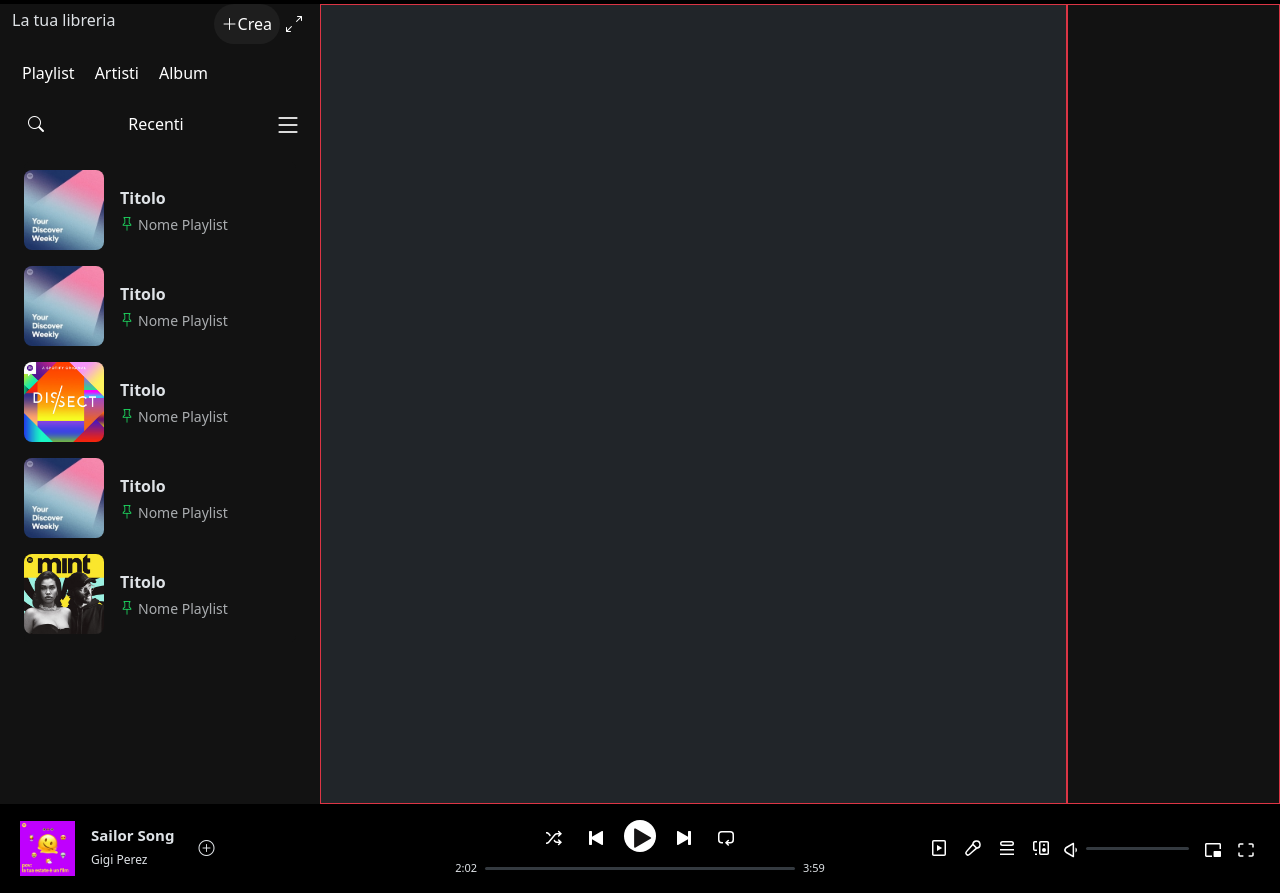
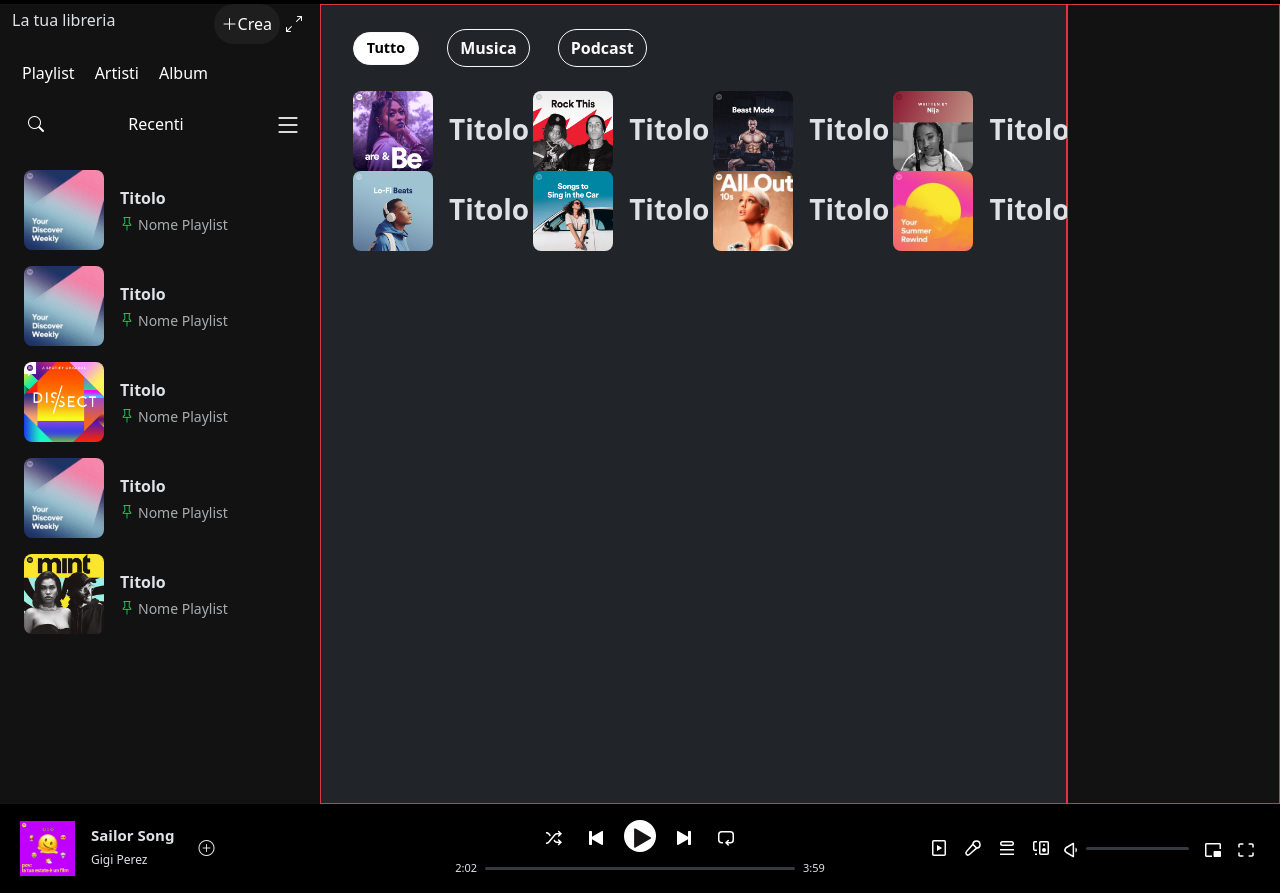
Before and after one commit to Sir-Frederik/Progetto_Spotify, a plain HTML site: page index.html in a window 1280 px wide. Shown: the part 51-944 px from the top of the page. Drawn offline with nearby package versions, Linux system fonts and the light colour scheme; a script that the page names is missing.

Commit message:
fatte le card in alto e i bottoni principali

```diff
--- a/assets/css/index.css
+++ b/assets/css/index.css
@@ -69,9 +69,23 @@ footer {
   font-size: 0.8rem;
   padding: 0.3rem 1rem;
 }
+.whiteButton {
+  color: black;
+  background-color: white;
+  transition: all 0.3s ease;
+  font-size: 0.9rem;
+  padding: 0.3rem 0.8rem;
+}
 
 #premiumButton:hover {
   transform: scale(1.1);
+}
+
+.blackButton:hover {
+  filter: brightness(5);
+  background-color: inherit;
+  color: inherit;
+  text-decoration: none;
 }
 
 #installAppLink {
--- a/index.html
+++ b/index.html
@@ -187,8 +187,100 @@
             </ul>
           </div>
         </aside>
-
-        <section class="col-7 border border-1 border-danger"></section>
+        <!-- Sezione principale -->
+        <section class="col-7 border border-1 border-danger">
+          <div class="container mt-4 ms-2">
+            <div class="row">
+              <div class="col-12">
+                <button class="btn btn-outline-light rounded-pill me-4 fw-semibold whiteButton">Tutto</button>
+                <button class="btn btn-outline-light rounded-pill me-4 fw-semibold blackButton">Musica</button>
+                <button class="btn btn-outline-light rounded-pill me-4 fw-semibold blackButton">Podcast</button>
+              </div>
+            </div>
+            <div class="row mt-4">
+              <div class="col-3">
+                <div class="d-flex align-items-center">
+                  <div class="me-3 flex-shrink-0">
+                    <img class="img-fluid rounded-3" src="./assets/imgs/search/image-6.jpg" style="width: 80px; height: 80px; object-fit: cover" />
+                  </div>
+                  <div class="flex-grow-1">
+                    <p class="fw-bold mb-1 fs-3">Titolo</p>
+                  </div>
+                </div>
+              </div>
+              <div class="col-3">
+                <div class="d-flex align-items-center">
+                  <div class="me-3 flex-shrink-0">
+                    <img class="img-fluid rounded-3" src="./assets/imgs/search/image-7.jpg" style="width: 80px; height: 80px; object-fit: cover" />
+                  </div>
+                  <div class="flex-grow-1">
+                    <p class="fw-bold mb-1 fs-3">Titolo</p>
+                  </div>
+                </div>
+              </div>
+              <div class="col-3">
+                <div class="d-flex align-items-center">
+                  <div class="me-3 flex-shrink-0">
+                    <img class="img-fluid rounded-3" src="./assets/imgs/search/image-8.jpg" style="width: 80px; height: 80px; object-fit: cover" />
+                  </div>
+                  <div class="flex-grow-1">
+                    <p class="fw-bold mb-1 fs-3">Titolo</p>
+                  </div>
+                </div>
+              </div>
+              <div class="col-3">
+                <div class="d-flex align-items-center">
+                  <div class="me-3 flex-shrink-0">
+                    <img class="img-fluid rounded-3" src="./assets/imgs/search/image-9.jpg" style="width: 80px; height: 80px; object-fit: cover" />
+                  </div>
+                  <div class="flex-grow-1">
+                    <p class="fw-bold mb-1 fs-3">Titolo</p>
+                  </div>
+                </div>
+              </div>
+              <div class="col-3">
+                <div class="d-flex align-items-center">
+                  <div class="me-3 flex-shrink-0">
+                    <img class="img-fluid rounded-3" src="./assets/imgs/search/image-10.jpg" style="width: 80px; height: 80px; object-fit: cover" />
+                  </div>
+                  <div class="flex-grow-1">
+                    <p class="fw-bold mb-1 fs-3">Titolo</p>
+                  </div>
+                </div>
+              </div>
+              <div class="col-3">
+                <div class="d-flex align-items-center">
+                  <div class="me-3 flex-shrink-0">
+                    <img class="img-fluid rounded-3" src="./assets/imgs/search/image-11.jpg" style="width: 80px; height: 80px; object-fit: cover" />
+                  </div>
+                  <div class="flex-grow-1">
+                    <p class="fw-bold mb-1 fs-3">Titolo</p>
+                  </div>
+                </div>
+              </div>
+              <div class="col-3">
+                <div class="d-flex align-items-center">
+                  <div class="me-3 flex-shrink-0">
+                    <img class="img-fluid rounded-3" src="./assets/imgs/search/image-12.jpg" style="width: 80px; height: 80px; object-fit: cover" />
+                  </div>
+                  <div class="flex-grow-1">
+                    <p class="fw-bold mb-1 fs-3">Titolo</p>
+                  </div>
+                </div>
+              </div>
+              <div class="col-3">
+                <div class="d-flex align-items-center">
+                  <div class="me-3 flex-shrink-0">
+                    <img class="img-fluid rounded-3" src="./assets/imgs/search/image-13.jpeg" style="width: 80px; height: 80px; object-fit: cover" />
+                  </div>
+                  <div class="flex-grow-1">
+                    <p class="fw-bold mb-1 fs-3">Titolo</p>
+                  </div>
+                </div>
+              </div>
+            </div>
+          </div>
+        </section>
         <aside class="col-2 border border-1 border-danger"></aside>
       </div>
     </main>
```
